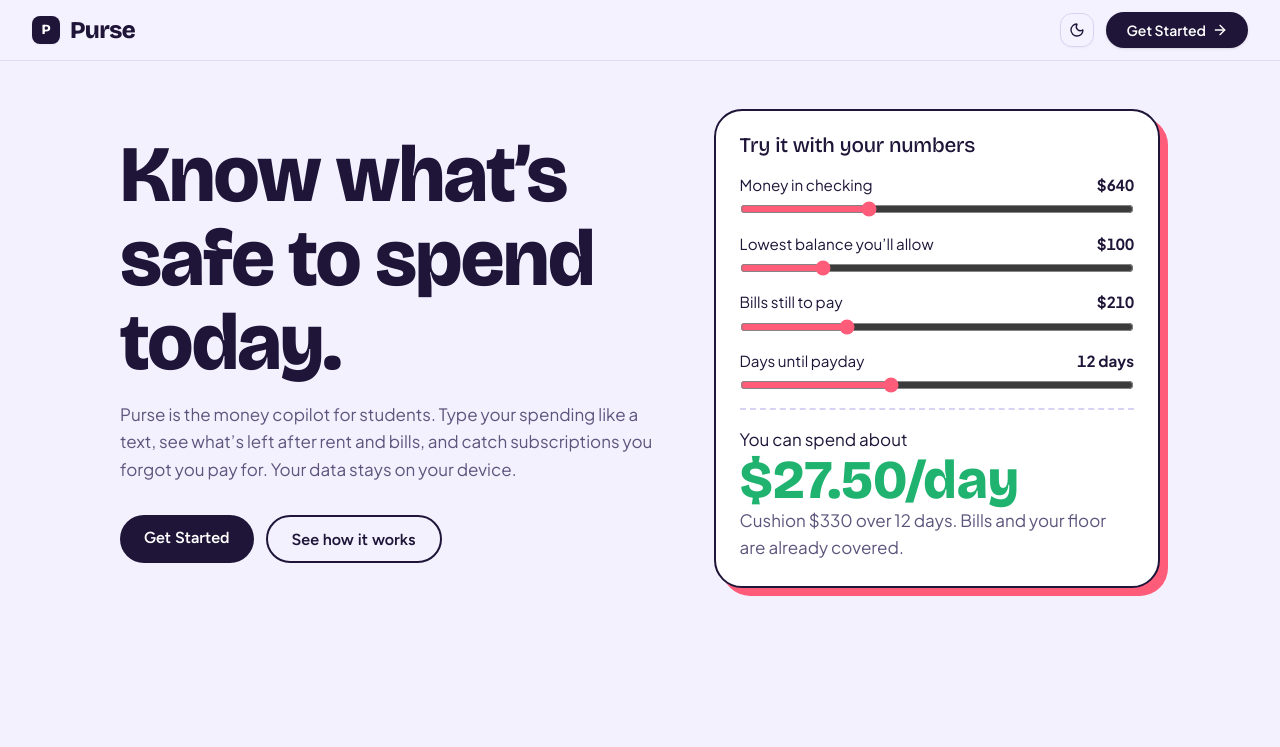
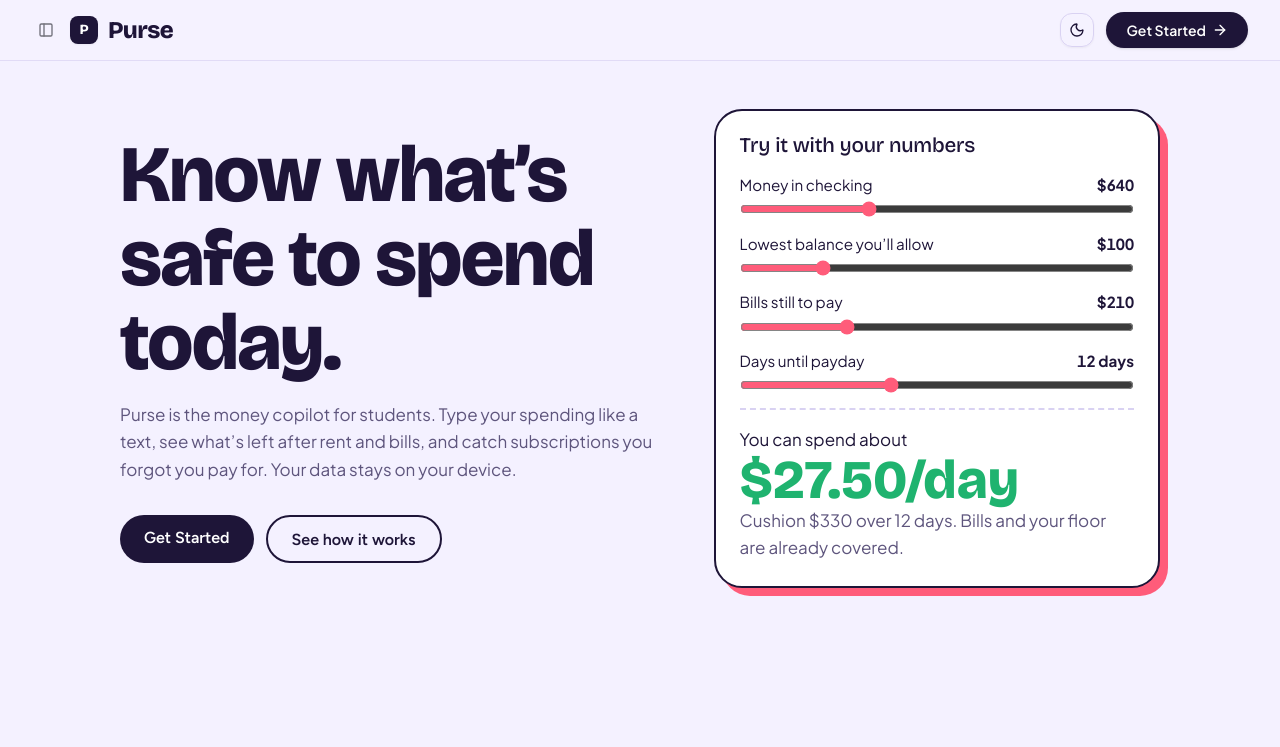
Before and after one commit to dwmk/purse.ai, a React (Vite) app: page / in a window 1280 px wide. Shown: the top 747 px of the page. Built offline with nearby package versions, Linux system fonts and the light colour scheme; no server answers.

Commit message:
Update TopBar.tsx

```diff
--- a/src/components/layout/TopBar.tsx
+++ b/src/components/layout/TopBar.tsx
@@ -51,7 +51,7 @@
             onClick={toggleSidebar}
             title="Toggle Conversation History"
             aria-label="Toggle Conversation History"
-            className="p-1.5 rounded-lg text-zinc-500 hover:text-zinc-800 dark:hover:text-zinc-200 hover:bg-zinc-100 dark:hover:bg-zinc-800 cursor-pointer transition-colors sm:hidden"
+            className="p-1.5 rounded-lg text-zinc-500 hover:text-zinc-800 dark:hover:text-zinc-200 hover:bg-zinc-100 dark:hover:bg-zinc-800 cursor-pointer transition-colors"
           >
             <PanelLeft className="w-4 h-4" />
           </button>
```
